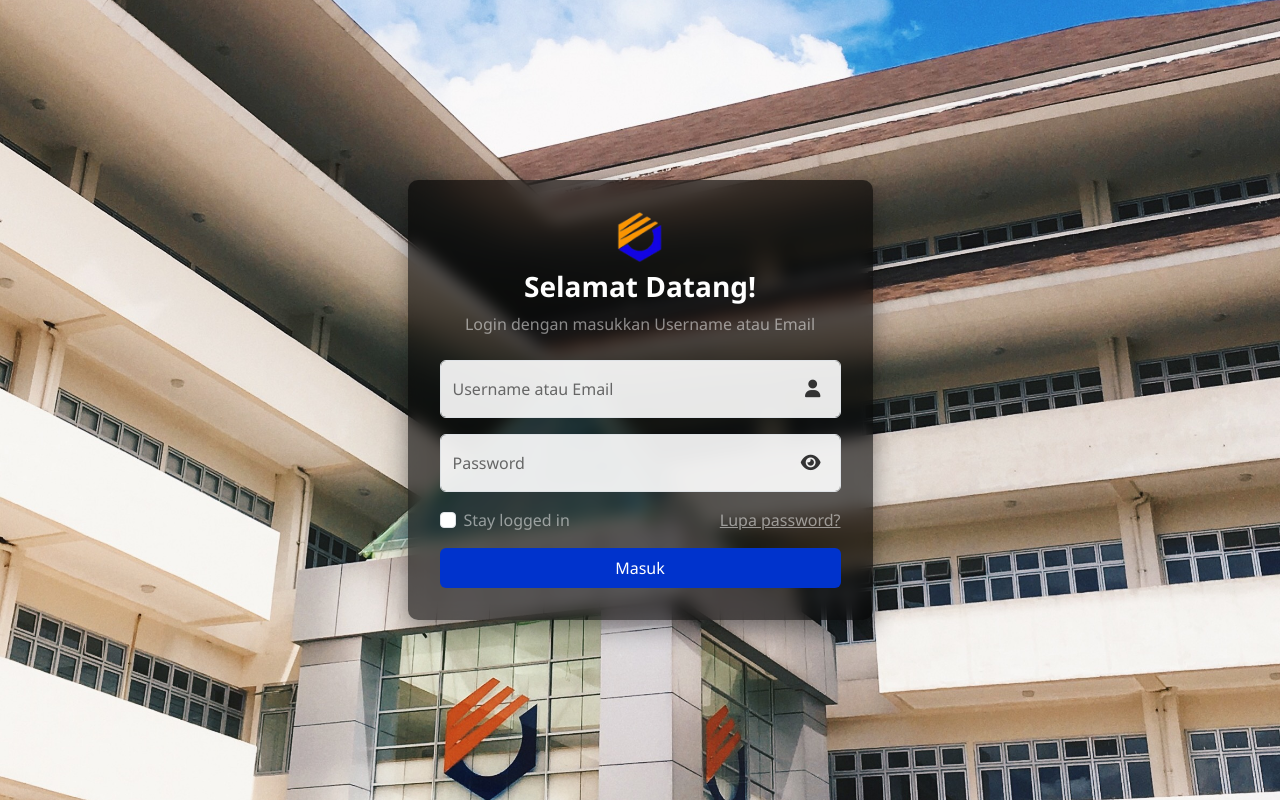
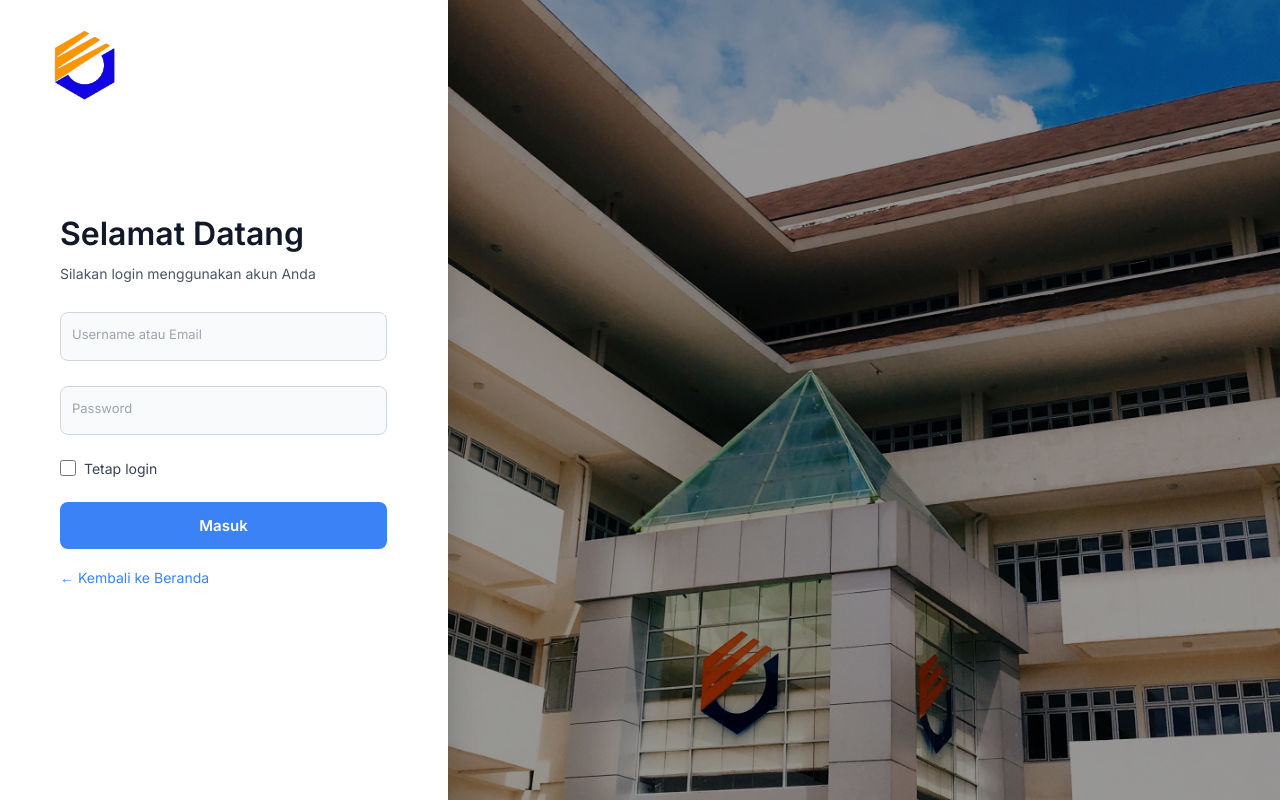
Before and after one commit to Gwrzlh/TRACER-STUDY, a CodeIgniter 4 app: template app/Views/Login.php in a window 1280 px wide. Run offline with PHP 8.4 and a stand-in for CodeIgniter, Linux system fonts and the light colour scheme; the template is opened without the code that fills it, so the values that code supplies are empty; some libraries are stand-ins or nearby versions.

Commit message:
memperbarui design Login

```diff
--- a/app/Config/App.php
+++ b/app/Config/App.php
@@ -40,7 +40,7 @@ class App extends BaseConfig
      * something else. If you have configured your web server to remove this file
      * from your site URIs, set this variable to an empty string.
      */
-    public string $indexPage = 'index.php';
+    public string $indexPage = '';
 
     /**
      * --------------------------------------------------------------------------
--- a/app/Config/Routes.php
+++ b/app/Config/Routes.php
@@ -14,7 +14,7 @@ $routes->get('/logout', 'Auth::logout');
 $routes->get('/dashboard', 'Auth::dashboard', ['filter' => 'auth']);
 //route admin
 $routes->get('/', 'Homepage::index');
-$routes->get('/admin', 'adminController::index');
+$routes->get('/admin', 'adminController::index', ['filter' => 'auth']);
 $routes->get('/admin/pengguna', 'penggunaController::index');
 $routes->get('/admin/pengguna/tambahPengguna', 'penggunaController::create');
 $routes->post('/admin/pengguna/tambahPengguna/post', 'penggunaController::store');
--- a/app/Controllers/AdminController.php
+++ b/app/Controllers/AdminController.php
@@ -9,6 +9,6 @@ class AdminController extends BaseController
 {
     public function index()
     {
-        return view('adminpage\index');
+        return view('adminpage/dashboard');
     }
 }
--- a/app/Views/Login.php
+++ b/app/Views/Login.php
@@ -1,220 +1,297 @@
 <!DOCTYPE html>
-<html lang="en">
+<html lang="id">
 
 <head>
-    <meta charset="UTF-8">
+    <meta charset="UTF-8" />
+    <meta name="viewport" content="width=device-width, initial-scale=1.0" />
     <title>Login Tracer Study</title>
-    <meta name="viewport" content="width=device-width, initial-scale=1">
-
-    <!-- Bootstrap & Font Awesome -->
-    <link href="https://cdn.jsdelivr.net/npm/bootstrap@5.3.0/dist/css/bootstrap.min.css" rel="stylesheet">
-    <link href="https://cdnjs.cloudflare.com/ajax/libs/font-awesome/6.5.0/css/all.min.css" rel="stylesheet">
-
+    <link href="https://fonts.googleapis.com/css2?family=Inter:wght@400;600&display=swap" rel="stylesheet" />
     <style>
-        body {
-            background: url('/images/polban.jpg') no-repeat center center fixed;
-            background-size: cover;
-            height: 100vh;
-            color: white;
-            font-family: 'Segoe UI', sans-serif;
+        * {
+            box-sizing: border-box;
+            font-family: 'Inter', sans-serif;
+            margin: 0;
+            padding: 0;
         }
 
-        .login-box {
-            background: rgba(0, 0, 0, 0.6);
-            padding: 2rem;
-            border-radius: 10px;
-            backdrop-filter: blur(8px);
-            box-shadow: 0 8px 24px rgba(0, 0, 0, 0.4);
+        html,
+        body {
+            height: 100%;
+            overflow: hidden;
+        }
+
+        .container {
+            display: flex;
+            height: 100vh;
+
+        }
+
+        .left {
+            width: 35%;
+            background: rgba(255, 255, 255, 0.25);
+            backdrop-filter: blur(20px);
+            -webkit-backdrop-filter: blur(20px);
+            box-shadow: 0 8px 32px rgba(0, 0, 0, 0.2);
+            border-right: 1px solid rgba(255, 255, 255, 0.3);
+            display: flex;
+            flex-direction: column;
+            justify-content: center;
+            padding: 60px;
+            position: relative;
+            z-index: 10;
+            animation: fadeInLeft 1s ease;
         }
 
         .logo {
-            max-height: 50px;
+            width: 70px;
+            position: absolute;
+            top: 30px;
+            left: 50px;
         }
 
-        .form-floating {
+        h1 {
+            font-size: 32px;
+            font-weight: 600;
+            margin-bottom: 12px;
+            color: #111827;
+        }
+
+        p {
+            color: #4B5563;
+            margin-bottom: 30px;
+            font-size: 14px;
+        }
+
+        .form-group {
+            position: relative;
+            margin-bottom: 25px;
+        }
+
+        .form-group input[type="text"],
+        .form-group input[type="password"] {
+            width: 100%;
+            padding: 14px 12px;
+            border: 1.5px solid #D1D5DB;
+            border-radius: 8px;
+            background: #F9FAFB;
+            font-size: 15px;
+            color: #111827;
+            transition: all 0.3s ease;
+        }
+
+        .form-group input:focus {
+            border-color: #13366eff;
+            background: #fff;
+            box-shadow: 0 0 0 3px rgba(59, 130, 246, 0.2);
+        }
+
+        .form-group label {
+            position: absolute;
+            top: 14px;
+            left: 12px;
+            font-size: 13px;
+            color: #9CA3AF;
+            pointer-events: none;
+            transition: all 0.2s ease;
+            background-color: transparent;
+        }
+
+        .form-group input:focus+label,
+        .form-group input:not(:placeholder-shown)+label {
+            top: -8px;
+            font-size: 11px;
+            color: #3B82F6;
+            background-color: #F9FAFB;
+            padding: 0 4px;
+        }
+
+        .checkbox-group {
+            display: flex;
+            align-items: center;
+            gap: 8px;
+            margin-bottom: 25px;
+            font-size: 14px;
+            color: #374151;
+        }
+
+        .checkbox-group input[type="checkbox"] {
+            width: 16px;
+            height: 16px;
+            accent-color: #3B82F6;
+        }
+
+        button {
+            width: 100%;
+            padding: 14px;
+            border: none;
+            border-radius: 8px;
+            background-color: #3B82F6;
+            color: white;
+            font-weight: 600;
+            font-size: 15px;
+            cursor: pointer;
+            transition: background 0.3s ease, transform 0.2s ease;
+        }
+
+        button:hover {
+            background-color: #2563EB;
+            transform: translateY(-1px);
+        }
+
+        .right {
+            width: 65%;
             position: relative;
         }
 
-        .form-floating input {
-            background-color: rgba(255, 255, 255, 0.9);
-            padding-right: 2.75rem;
-            transition: all 0.3s ease;
+        .slide {
+            position: absolute;
+            width: 100%;
+            height: 100%;
+            background-size: cover;
+            background-position: center;
+            opacity: 0;
+            transform: scale(1.02);
+            transition: 1s ease-in-out;
+            filter: brightness(0.6) contrast(1.1) saturate(1.1);
         }
 
-        .form-floating input:focus {
-            background-color: rgba(255, 255, 255, 1);
-            border-color: #0033cc;
-            box-shadow: 0 0 0 0.2rem rgba(0, 51, 204, 0.25);
+        .slide.active {
+            opacity: 1;
+            transform: scale(1);
+            z-index: 1;
         }
 
-        .form-floating label {
-            color: #666;
+        .nav {
+            position: absolute;
+            top: 0;
+            width: 100%;
+            height: 100%;
+            z-index: 2;
+            display: flex;
+            justify-content: space-between;
+            align-items: center;
+            pointer-events: none;
         }
 
-        .form-icon {
-            position: absolute;
-            top: 50%;
-            right: 20px;
-            transform: translateY(-50%);
-            font-size: 1.1rem;
-            color: #333;
-            z-index: 10;
+        .nav button {
+            width: 60px;
+            height: 100%;
+            background: transparent;
+            border: none;
+            pointer-events: auto;
             cursor: pointer;
+            font-size: 0;
         }
 
-        .btn-biru {
-            background-color: #0033cc;
-            color: white;
-            border: none;
-            font-weight: 500;
-            transition: all 0.3s ease;
+        .nav button:hover {
+            background-color: rgba(255, 255, 255, 0.05);
         }
 
-        .btn-biru:hover {
-            background-color: #0022aa;
-        }
-
-        .btn-biru:active {
-            opacity: 0.85;
-            transform: scale(0.97);
-        }
-
-        .text-white-50 a {
-            color: rgba(255, 255, 255, 0.6);
+        a.back {
+            display: inline-block;
+            margin-top: 20px;
+            text-align: center;
+            color: #3B82F6;
+            font-size: 14px;
             text-decoration: none;
         }
 
-        .text-white-50 a:hover {
-            color: white;
-            text-decoration: underline;
-        }
-
-        /* Alert animation */
-        @keyframes fadeIn {
-            from {
+        @keyframes fadeInLeft {
+            0% {
                 opacity: 0;
-                top: 0;
+                transform: translateX(-40px);
             }
 
-            to {
+            100% {
                 opacity: 1;
-                top: 20px;
+                transform: translateX(0);
             }
         }
 
-        @keyframes fadeOut {
-            from {
-                opacity: 1;
-                top: 20px;
+        @media (max-width: 768px) {
+            .container {
+                flex-direction: column;
             }
 
-            to {
-                opacity: 0;
-                top: 0;
+            .left,
+            .right {
+                width: 100%;
+                height: 50%;
             }
-        }
 
-        .alert.fade-custom {
-            animation: fadeIn 0.5s ease-out;
-            position: absolute;
-            top: 20px;
-            left: 50%;
-            transform: translateX(-50%);
-            z-index: 1050;
-            width: 90%;
-            max-width: 500px;
-        }
-
-        .alert.fade-custom.hide {
-            animation: fadeOut 0.5s ease-in forwards;
-        }
-
-        .alert .btn-close {
-            position: absolute;
-            top: 50%;
-            right: 10px;
-            transform: translateY(-50%);
+            .left {
+                padding: 30px;
+            }
         }
     </style>
 </head>
 
 <body>
+    <div class="container">
+        <div class="left">
+            <img src="images/logo.png" class="logo" alt="Logo POLBAN" />
+            <h1>Selamat Datang</h1>
+            <p>Silakan login menggunakan akun Anda</p>
 
-    <!-- ALERT ERROR -->
-    <?php if (session()->getFlashdata('error')): ?>
-        <div class="alert alert-danger alert-dismissible fade-custom show shadow" id="customAlert" role="alert">
-            <?= session()->getFlashdata('error') ?>
-            <button type="button" class="btn-close" data-bs-dismiss="alert" aria-label="Close"></button>
-        </div>
-    <?php endif; ?>
+            <form action="<?= base_url('do-login') ?>" method="post">
 
-    <!-- FORM LOGIN -->
-    <div class="container h-100 d-flex justify-content-center align-items-center">
-        <div class="col-md-5 login-box position-relative">
-            <div class="text-center mb-4">
-                <img src="/images/logo.png" alt="Tracer Study" class="logo mb-2">
-                <h3 class="fw-bold">Selamat Datang!</h3>
-                <p class="text-white-50">Login dengan masukkan Username atau Email</p>
-            </div>
-
-            <form method="post" action="/do-login">
-                <!-- Username -->
-                <div class="form-group mb-3 position-relative">
-                    <div class="form-floating">
-                        <input type="text" class="form-control pe-5" name="username" id="floatingUsername"
-                            placeholder="Username" required>
-                        <label for="floatingUsername">Username atau Email</label>
-                        <i class="fas fa-user form-icon"></i>
-                    </div>
+                <div class="form-group">
+                    <input type="text" name="username" placeholder=" " required />
+                    <label>Username atau Email</label>
                 </div>
 
-                <!-- Password -->
-                <div class="form-group mb-3 position-relative">
-                    <div class="form-floating">
-                        <input type="password" class="form-control pe-5" name="password" id="floatingPassword"
-                            placeholder="Password" required>
-                        <label for="floatingPassword">Password</label>
-                        <i class="fas fa-eye form-icon toggle-password" onclick="togglePassword()"></i>
-                    </div>
+                <div class="form-group">
+                    <input type="password" name="password" placeholder=" " required />
+                    <label>Password</label>
                 </div>
 
-                <!-- Remember -->
-                <div class="form-check mb-3">
-                    <input type="checkbox" class="form-check-input" id="remember">
-                    <label class="form-check-label text-white-50" for="remember">Stay logged in</label>
-                    <a href="#" class="float-end text-white-50">Lupa password?</a>
+                <div class="checkbox-group">
+                    <input type="checkbox" id="remember" name="remember">
+                    <label for="remember">Tetap login</label>
                 </div>
 
-                <!-- Button -->
-                <button type="submit" class="btn btn-biru w-100 py-2">Masuk</button>
+                <button type="submit">Masuk</button>
+                <a href="/" class="back">&larr; Kembali ke Beranda</a>
             </form>
+        </div>
+
+        <div class="right">
+            <div class="slide active" style="background-image: url('images/polban.jpg');"></div>
+            <div class="slide" style="background-image: url('images/polban2.jpeg');"></div>
+            <div class="slide" style="background-image: url('images/polban3.jpeg');"></div>
+
+            <div class="nav">
+                <button onclick="prevSlide()"></button>
+                <button onclick="nextSlide()"></button>
+            </div>
         </div>
     </div>
 
-    <!-- JS -->
-    <script src="https://cdn.jsdelivr.net/npm/bootstrap@5.3.0/dist/js/bootstrap.bundle.min.js"></script>
     <script>
-        function togglePassword() {
-            const input = document.getElementById("floatingPassword");
-            const icon = document.querySelector(".toggle-password");
+        let currentSlide = 0;
+        const slides = document.querySelectorAll(".slide");
 
-            const isPassword = input.getAttribute("type") === "password";
-            input.setAttribute("type", isPassword ? "text" : "password");
-
-            icon.classList.toggle("fa-eye");
-            icon.classList.toggle("fa-eye-slash");
+        function showSlide(index) {
+            slides.forEach((slide, i) => {
+                slide.classList.remove("active");
+                if (i === index) {
+                    slide.classList.add("active");
+                }
+            });
         }
 
-        // Auto-hide alert after 5 seconds
-        setTimeout(() => {
-            const alert = document.getElementById('customAlert');
-            if (alert) {
-                alert.classList.add('hide');
-                setTimeout(() => alert.remove(), 600);
-            }
-        }, 5000);
+        function nextSlide() {
+            currentSlide = (currentSlide + 1) % slides.length;
+            showSlide(currentSlide);
+        }
+
+        function prevSlide() {
+            currentSlide = (currentSlide - 1 + slides.length) % slides.length;
+            showSlide(currentSlide);
+        }
+
+        setInterval(nextSlide, 8000);
     </script>
-
 </body>
 
 </html>
```
Also changed, not shown: app/Controllers/Auth.php (+54 -24 lines), app/Controllers/BaseController.php (+25 -36 lines), app/Filters/Authfilter.php (+32 -3 lines), public/images/polban2.jpeg (added), public/images/polban3.jpeg (added).
